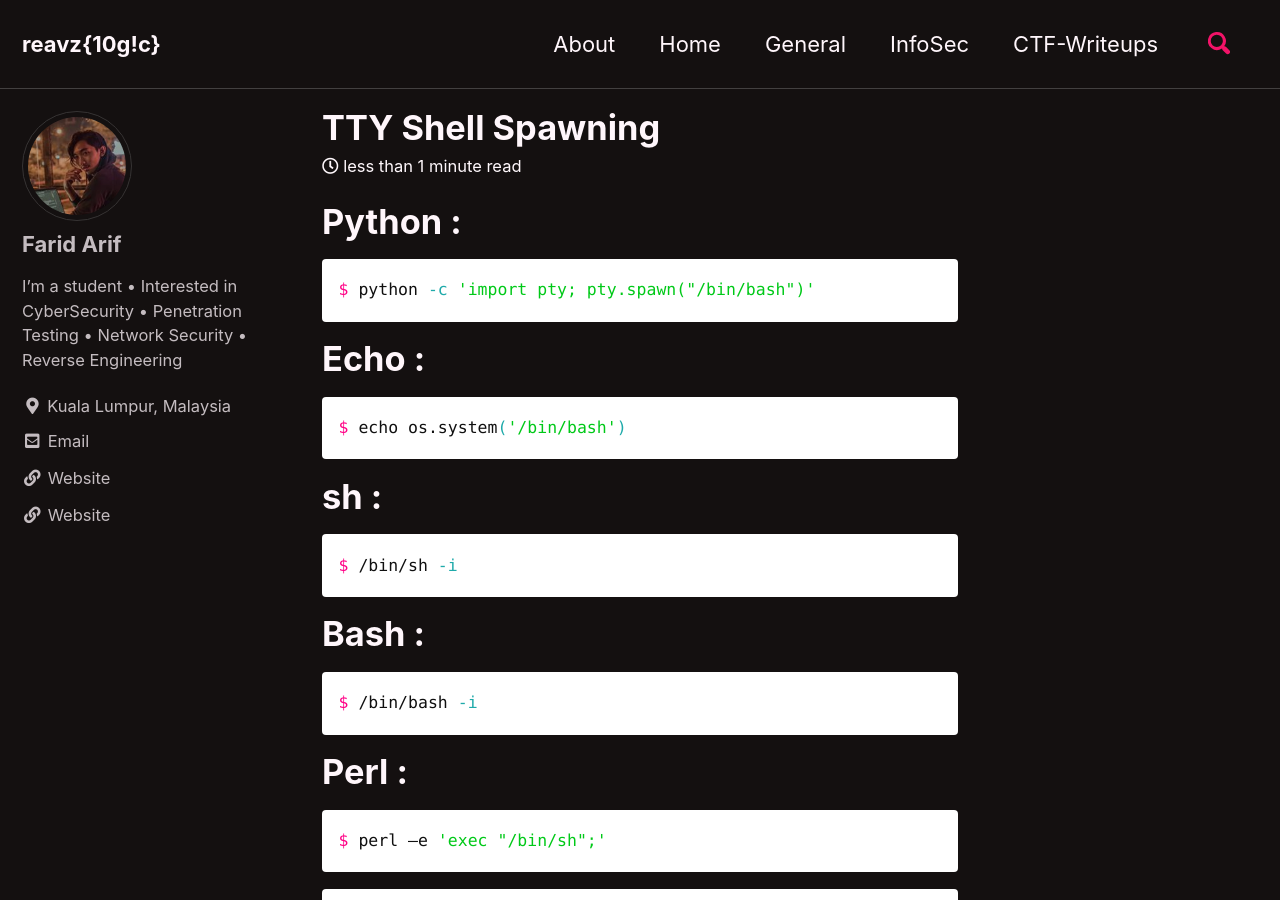
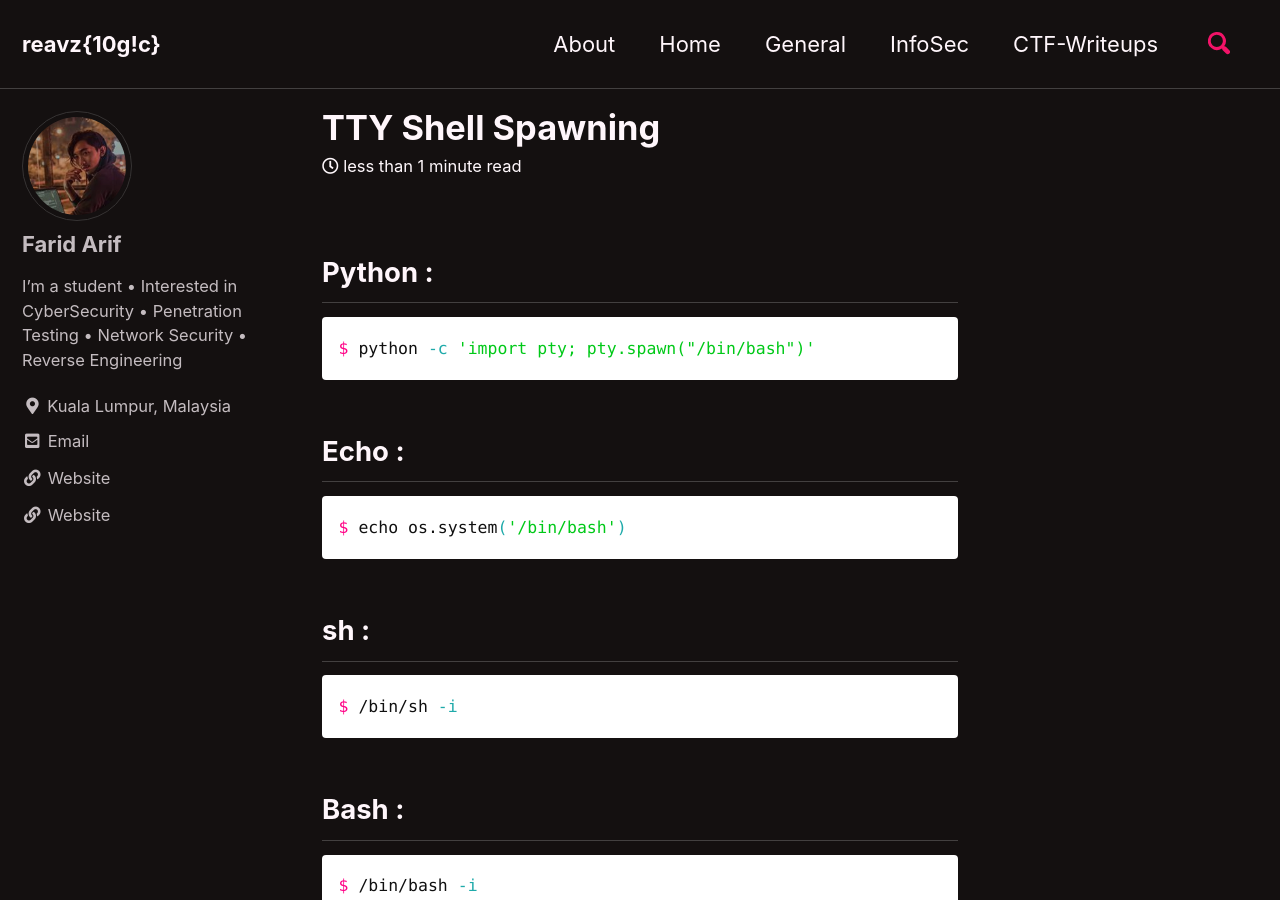
Before and after one commit to faridarif/faridarif.github.io, a Jekyll site: the page built from _posts/2020-09-30-tty-shell.md, in a window 1280 px wide and 900 px high. Built offline with Jekyll 4.4.1, drawn with Linux system fonts in a browser that asks for light colours; cached includes are drawn as plain includes.

````diff
--- a/_posts/2020-09-30-tty-shell.md
+++ b/_posts/2020-09-30-tty-shell.md
@@ -6,31 +6,31 @@ permalink: /infosec/tty-shell-spawning/
 tags: [Hacking, InfoSec]
 ---
 
-# Python :
+## Python :
 
 ```bash
 $ python -c 'import pty; pty.spawn("/bin/bash")'
 ```
 
-# Echo :
+## Echo :
 
 ```bash
 $ echo os.system('/bin/bash')
 ```
 
-# sh :
+## sh :
 
 ```bash
 $ /bin/sh -i
 ```
 
-# Bash :
+## Bash :
 
 ```bash
 $ /bin/bash -i
 ```
 
-# Perl :
+## Perl :
 
 ```bash
 $ perl —e 'exec "/bin/sh";'
@@ -40,7 +40,7 @@ $ perl —e 'exec "/bin/sh";'
 $ exec "/bin/sh";
 ```
 
-# Ruby :
+## Ruby :
 
 ```bash
 $ ruby —e 'exec "/bin/sh";'
@@ -50,7 +50,7 @@ $ ruby —e 'exec "/bin/sh";'
 $ exec "/bin/sh";
 ```
 
-# Socat :
+## Socat :
 
 ```bash
 $ socat -,raw,echo=0 tcp-listen:4444
````
